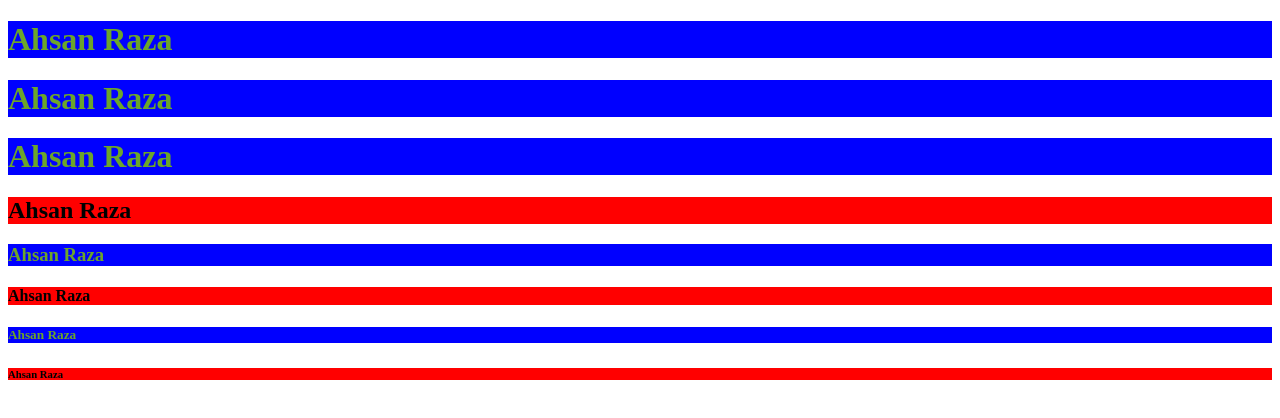
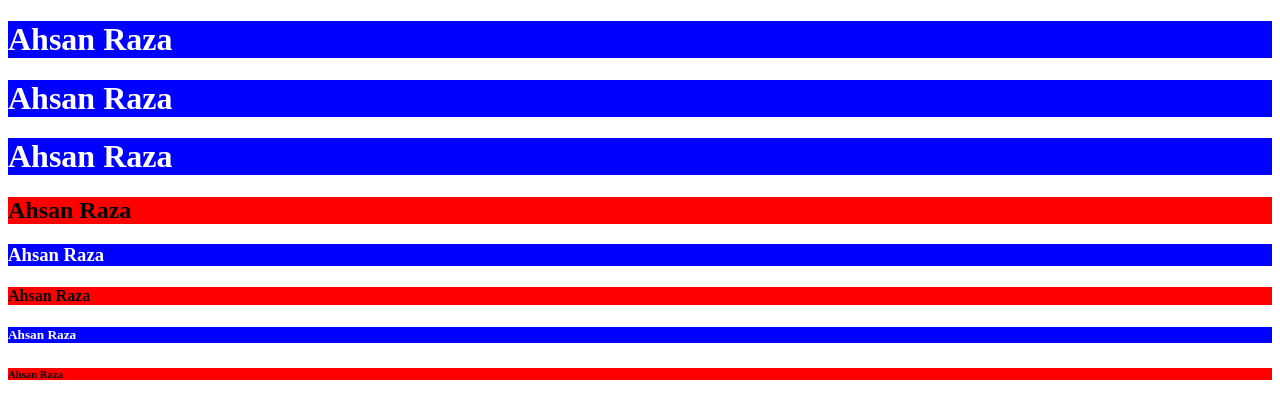
Before and after one commit to ahsan569/my-site11, a plain HTML site: page index.html in a window 1280 px wide. Drawn offline with Linux system fonts and the light colour scheme.

Commit message:
Update index.html

```diff
--- a/index.html
+++ b/index.html
@@ -3,7 +3,7 @@
 <head>
   <title></title>
   <style type="text/css">
-h1,h3,h5{ background-color:blue; color: rgb(108, 165, 42);}
+h1,h3,h5{ background-color:blue; color: white;}
 
 h2,h4,h6{ background-color:red; color: black;}
 
```
